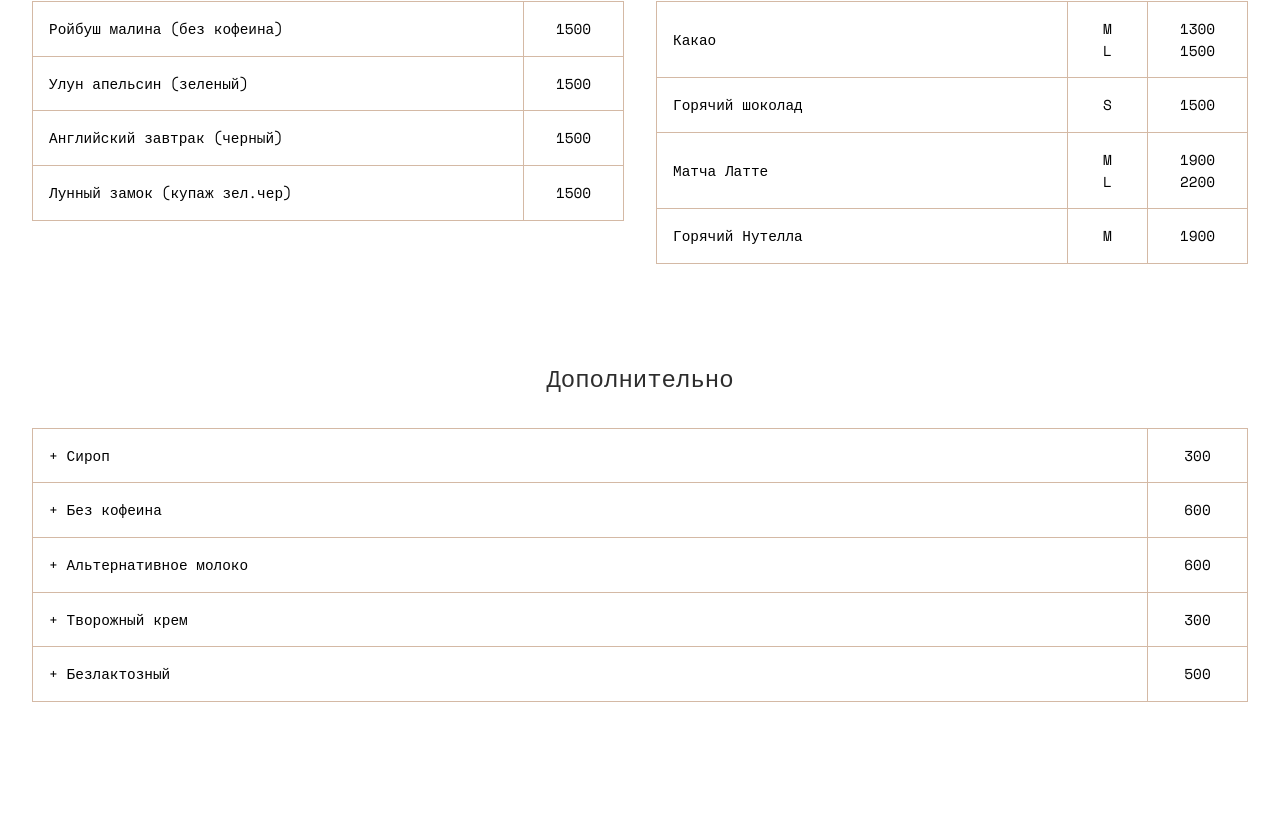
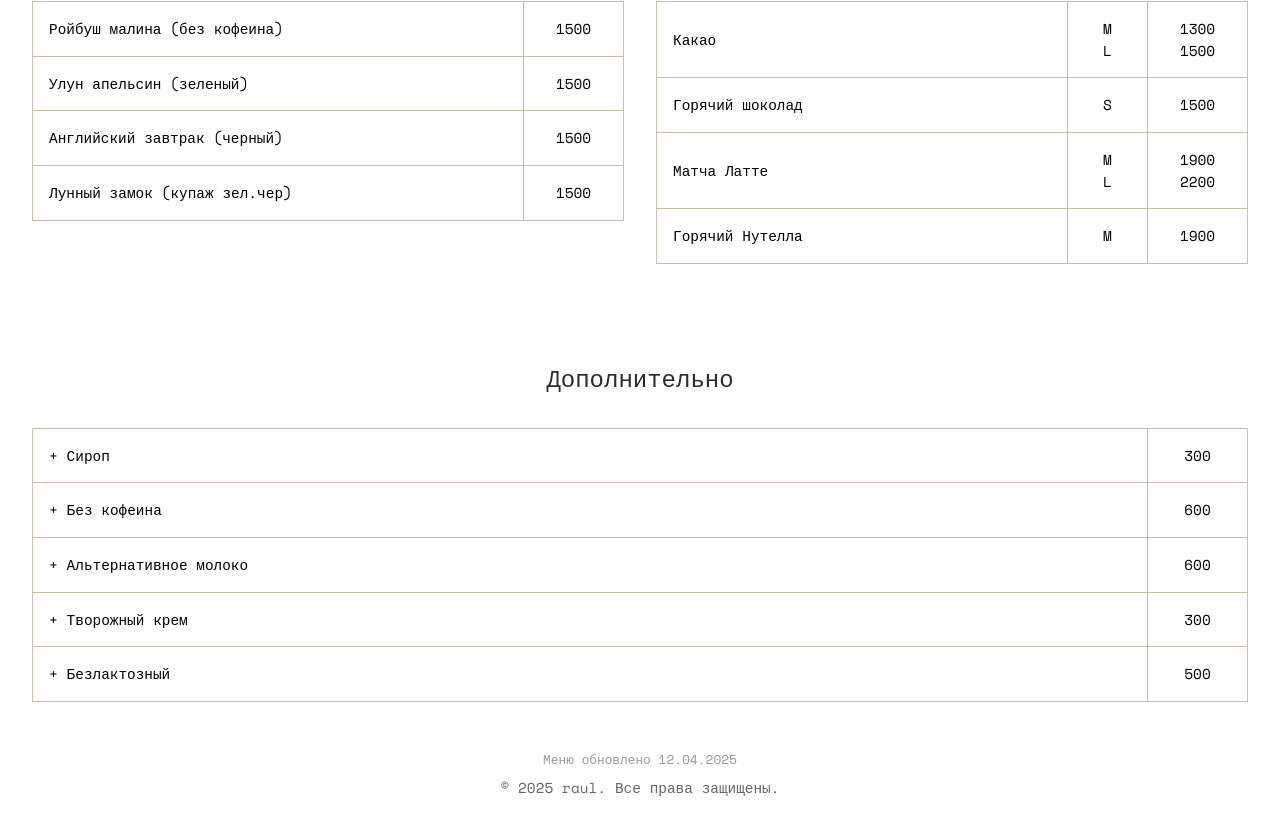
Before and after one commit to Uyatemes/raul-landing-, a Next.js app: page /menu in a window 1280 px wide. Shown: the part 1332-2166 px from the top of the page. Before the commit the page ends 2130 px from the top, so only its background shows below. Built offline with nearby package versions, Linux system fonts and the light colour scheme.

Commit message:
fix: make about page static when content fits screen height

```diff
--- a/app/about/page.tsx
+++ b/app/about/page.tsx
@@ -57,7 +57,7 @@ export default function About() {
       </div>
 
       <footer className="contacts-footer">
-        <p>© 2025 RAUL Coffee. Все права защищены.</p>
+        <p>© 2025 raul. Все права защищены.</p>
       </footer>
     </section>
   );
--- a/app/components/Navigation.tsx
+++ b/app/components/Navigation.tsx
@@ -46,7 +46,7 @@ export default function Navigation() {
       <nav className={`nav-container ${isDark ? 'dark' : 'light'} ${isMenuOpen ? 'menu-open' : ''}`}>
         <div className="nav-content px-6 md:px-6">
           {/* Left Side */}
-          <div className="flex items-center gap-4">
+          <div className="flex items-center gap-8">
             {/* Burger Menu Button */}
             <button
               className={`md:hidden burger-button ${isDark ? 'text-white' : 'text-black'}`}
--- a/app/contacts/page.tsx
+++ b/app/contacts/page.tsx
@@ -29,7 +29,14 @@ export default function Contacts() {
             <tr className="menu-row">
               <td className="menu-cell">Адрес</td>
               <td className="menu-cell">
-                улица Туркестан 16, 22 этаж
+                <a
+                  href="https://2gis.kz/astana/search/raul/firm/70000001091828086?m=71.466203%2C51.102622%2F13.66"
+                  target="_blank"
+                  rel="noopener noreferrer"
+                  className="contact-link"
+                >
+                  улица Туркестан 16, 22 этаж
+                </a>
               </td>
             </tr>
             <tr className="menu-row">
@@ -49,11 +56,18 @@ export default function Contacts() {
             allowFullScreen
             loading="lazy"
             referrerPolicy="no-referrer-when-downgrade"
+            style={{
+              filter: 'grayscale(100%) contrast(100%) brightness(95%)',
+              border: 'none',
+              width: '100%',
+              height: '100%',
+              borderRadius: '24px'
+            }}
           />
         </div>
 
         <footer className="contacts-footer">
-          <p>© 2025 RAUL. Все права защищены.</p>
+          <p>© 2025 raul. Все права защищены.</p>
         </footer>
       </div>
     </section>
--- a/app/globals.css
+++ b/app/globals.css
@@ -605,7 +605,6 @@ html {
   height: 100%;
   border: none;
   border-radius: 24px;
-  filter: grayscale(100%) contrast(200%) brightness(80%) invert(20%);
 }
 
 .contacts-footer {
@@ -635,6 +634,7 @@ html {
   .contacts-map {
     padding-left: 16px;
     padding-right: 16px;
+    height: 50vh;
   }
 }
 
@@ -847,10 +847,10 @@ html {
   flex-direction: column;
   align-items: center;
   background-color: white;
-  min-height: 100vh;
-  padding: 2rem 0 4rem 0;
+  height: 100vh;
   width: 100%;
   padding-top: 4rem;
+  overflow: hidden;
 }
 
 .about-container {
@@ -858,17 +858,19 @@ html {
   width: 100%;
   padding: 0 2rem;
   position: relative;
-  padding-top: 4rem;
   display: flex;
   gap: 4rem;
   align-items: flex-start;
   margin: 0 auto;
+  height: calc(100vh - 8rem);
+  padding-top: 2rem;
 }
 
 .about-video-desktop {
   flex: 1;
   max-width: 500px;
   display: block;
+  height: 100%;
 }
 
 .about-video {
@@ -886,6 +888,8 @@ html {
   flex: 1;
   max-width: 800px;
   padding-top: 1rem;
+  height: 100%;
+  overflow-y: auto;
 }
 
 .about-title {
@@ -920,10 +924,14 @@ html {
 
 @media (max-width: 768px) {
   .about-section {
+    height: auto;
+    min-height: 100vh;
     padding: 3rem 2rem 2rem 2rem;
+    overflow: auto;
   }
 
   .about-container {
+    height: auto;
     padding: 0;
     flex-direction: column;
     gap: 2rem;
@@ -931,13 +939,13 @@ html {
 
   .about-video-desktop {
     display: none;
+    height: auto;
   }
 
   .about-video-mobile {
     display: block;
-    margin-bottom: 24px;
+    margin-top: 2rem;
     width: 100%;
-    margin-top: 2rem;
   }
 
   .about-video-mobile .about-video {
@@ -949,6 +957,8 @@ html {
 
   .about-content {
     padding: 0;
+    height: auto;
+    overflow: visible;
   }
 
   .about-title {
@@ -980,3 +990,23 @@ html {
     font-size: 0.7rem;
   }
 }
+
+.menu-section .contacts-footer {
+  width: 100%;
+  text-align: center;
+  padding: 1rem 0;
+  background-color: white;
+  position: relative;
+  z-index: 10;
+  margin-top: auto;
+}
+
+@media (max-width: 768px) {
+  .menu-section {
+    padding: 3rem 2rem 2rem 2rem;
+  }
+
+  .menu-section .contacts-footer {
+    margin-top: 2rem;
+  }
+}
--- a/app/menu/page.tsx
+++ b/app/menu/page.tsx
@@ -835,6 +835,10 @@ export default function Menu() {
           </div>
         </div>
       </div>
+      <footer className="contacts-footer">
+        <div className="menu-update-date">Меню обновлено 12.04.2025</div>
+        <p>© 2025 raul. Все права защищены.</p>
+      </footer>
     </main>
   );
 }
```
